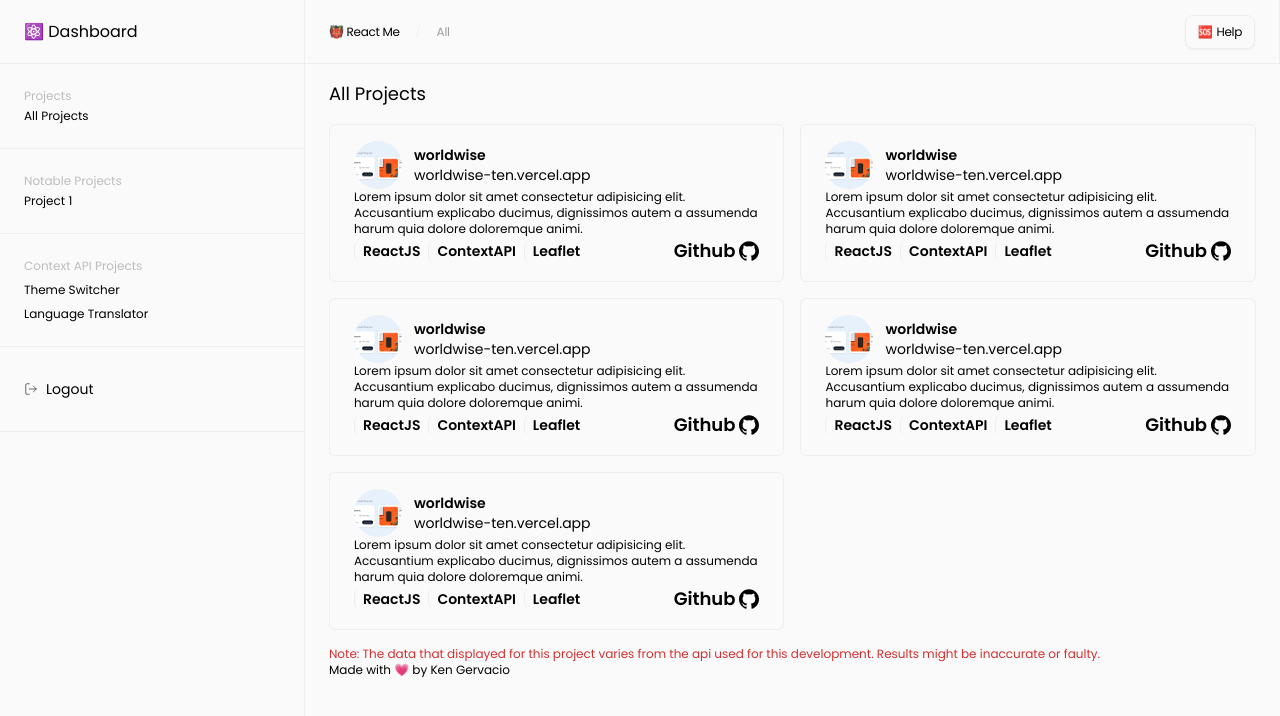
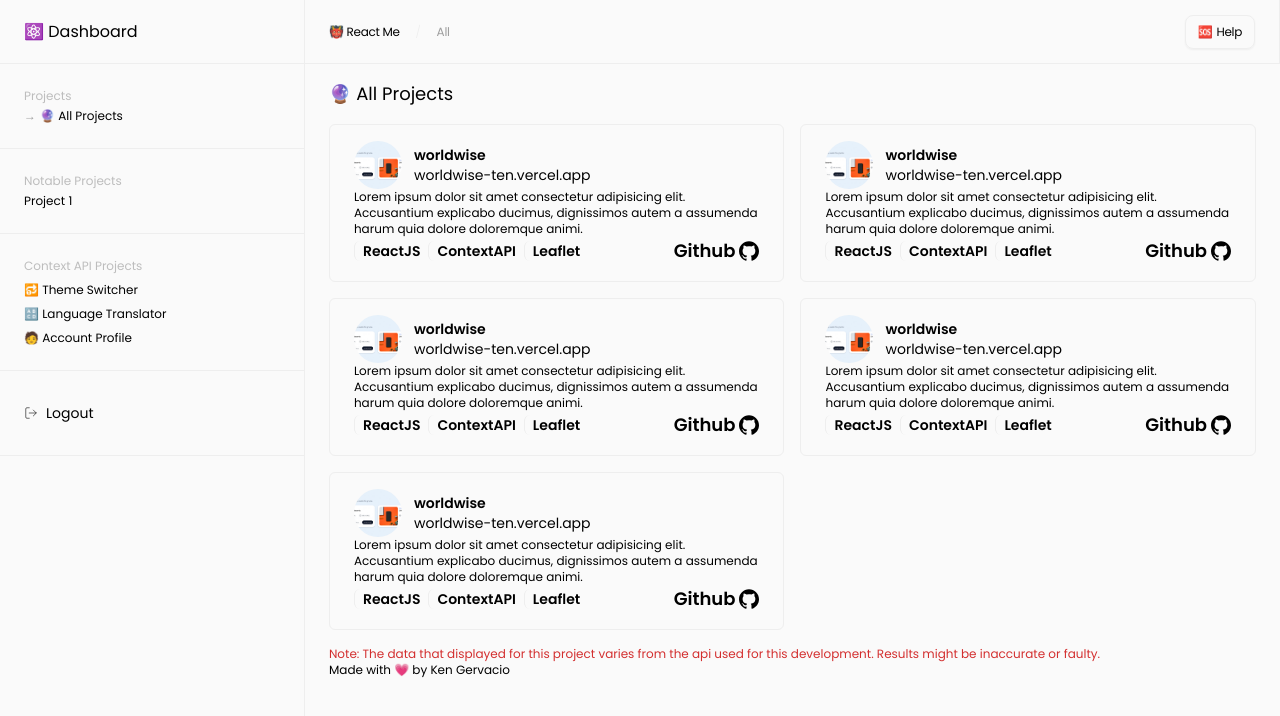
Before and after one commit to jkenger/react-me, a React (Create React App) app: page /space/projects/all in a window 1280 px wide. Shown: the top 716 px of the page. Built offline with nearby package versions, Linux system fonts and the light colour scheme.

Commit message:
fix side nav and paths

```diff
--- a/src/App.jsx
+++ b/src/App.jsx
@@ -7,9 +7,40 @@ import LanguageTranslator from "./components/pages/ContextPages/LanguageTranslat
 import AllProjects from "./components/pages/ProjectPages/AllProjects";
 import ContentPage from "./components/pages/ContentPage";
 import { TranslatorProvider } from "./components/context/TranslatorContext";
+import AccountProfile from "./components/pages/ContextPages/AccountProfile";
 
 function App() {
-  const initialStacks = ["React JS", "Context API", "Tailwind CSS"];
+  const contextApi = [
+    {
+      link: "theme-switcher",
+      element: (
+        <ThemeSwitcher
+          title={"🔂 Theme Switcher"}
+          stacks={["React JS", "Context API", "Tailwind CSS"]}
+        />
+      ),
+    },
+    {
+      link: "language-translator",
+      element: (
+        <TranslatorProvider>
+          <LanguageTranslator
+            title="🔠 Language Translator"
+            stacks={["React JS", "Context API", "Tailwind CSS"]}
+          />
+        </TranslatorProvider>
+      ),
+    },
+    {
+      link: "account-profile",
+      element: (
+        <AccountProfile
+          title="🧑 Account Profile"
+          stacks={["React JS", "Context API", "Tailwind CSS"]}
+        />
+      ),
+    },
+  ];
   return (
     <ThemeProvider>
       <BrowserRouter>
@@ -23,18 +54,10 @@ function App() {
               <Route />
             </Route>
             <Route path="context-api" element={<ContentPage />}>
-              <Route
-                path="theme-switcher"
-                element={<ThemeSwitcher initialStacks={initialStacks} />}
-              />
-              <Route
-                path="language-translator"
-                element={
-                  <TranslatorProvider>
-                    <LanguageTranslator initialStacks={initialStacks} />
-                  </TranslatorProvider>
-                }
-              />
+              {contextApi &&
+                contextApi.map((project) => (
+                  <Route path={project.link} element={project.element} />
+                ))}
             </Route>
           </Route>
           <Route path="*" element={<h1>404 Not Found</h1>} />
--- a/src/components/UI/SidebarList.jsx
+++ b/src/components/UI/SidebarList.jsx
@@ -5,11 +5,11 @@ function SidebarList({ headTitle, links = [{ title: "", to: "/" }] }) {
   return (
     <div>
       <p className="text-xs text-gray-400">{headTitle}</p>
-
+      <div className="flex flex-col">
         {map &&
           links.map((link, index) => (
-          <div className="flex flex-col" key={index}>
             <NavLink
+              key={index}
               to={`${link.to}`}
               className="flex hover:space-x-1 text-xs pt-2 group"
             >
@@ -18,19 +18,20 @@ function SidebarList({ headTitle, links = [{ title: "", to: "/" }] }) {
               </span>
               <p className="transition-all">{link.title}</p>
             </NavLink>
-          </div>
           ))}
 
         {!map && (
           <NavLink
-          key={links[0].title}
             to={`${links[0].to}`}
             className="flex hover:space-x-1 text-xs pt-1 group"
           >
-          <span className="hidden group-hover:flex text-gray-500">&rarr;</span>{" "}
+            <span className="hidden group-hover:flex text-gray-500">
+              &rarr;
+            </span>{" "}
             <p className="transition-all">{links[0].title}</p>
           </NavLink>
         )}
+      </div>
     </div>
   );
 }
--- a/src/components/hooks/usePath.jsx
+++ b/src/components/hooks/usePath.jsx
@@ -6,12 +6,13 @@ function usePath() {
   // Note: This Function Only Removes "-"
   function fetchTopNavTitle(pathname) {
     // get the last path
-    const pname = pathname
+    let pname = pathname
       .slice(pathname.lastIndexOf("/"), pathname.length)
       .replace("/", "");
 
+    pname = !pname ? (pname = "All") : pname;
     // replace - to space
-    const subpname = pname.replace("-", " ");
+    const subpname = pname.includes("-") ? pname.replace("-", " ") : pname;
     // capitalize each word
     const subPath = toCapital(subpname);
     return subPath;
@@ -24,7 +25,7 @@ function usePath() {
   }
 
   const { pathname } = useLocation();
-
+  console.log(pathname);
   // Fetch Side Navigation Path Name
   const sideNavTitle = fetchSideNavTitle(pathname);
 
@@ -32,12 +33,11 @@ function usePath() {
   const topNavTitle = fetchTopNavTitle(pathname);
 
   // Return Nothing
-  if (!pathname || !topNavTitle || !sideNavTitle) return;
 
   const path = {
     pathName: pathname,
-    sideNavTitle: sideNavTitle,
-    topNavTitle: topNavTitle,
+    sideNavTitle: sideNavTitle ? sideNavTitle : "sideNavTitle",
+    topNavTitle: topNavTitle ? topNavTitle : "topNavTitle",
   };
   return path;
 }
--- a/src/components/layout/SideNav.jsx
+++ b/src/components/layout/SideNav.jsx
@@ -14,7 +14,7 @@ function Sidenav({ path }) {
       <Sidebar>
         <SidebarList
           headTitle={"Projects"}
-          links={[{ title: "All Projects", to: "/" }]}
+          links={[{ title: "🔮 All Projects", to: "projects/all" }]}
           key={"Projects"}
         />
       </Sidebar>
@@ -30,10 +30,14 @@ function Sidenav({ path }) {
           headTitle={"Context API Projects"}
           key={"ASDSDX"}
           links={[
-            { title: "Theme Switcher", to: "context-api/theme-switcher" },
+            { title: "🔂 Theme Switcher", to: "context-api/theme-switcher" },
             {
-              title: "Language Translator",
+              title: "🔠 Language Translator",
               to: "context-api/language-translator",
+            },
+            {
+              title: "🧑 Account Profile",
+              to: "context-api/account-profile",
             },
           ]}
         />
--- /dev/null
+++ b/src/components/pages/ContextPages/AccountProfile.jsx
@@ -0,0 +1,12 @@
+import React from "react";
+import ContentHeader from "../../layout/ContentHeader";
+
+function AccountProfile({ initialStacks, title }) {
+  return (
+    <React.Fragment>
+      <ContentHeader title={title} stacks={initialStacks} />
+    </React.Fragment>
+  );
+}
+
+export default AccountProfile;
--- a/src/components/pages/ContextPages/ThemeSwitcher.jsx
+++ b/src/components/pages/ContextPages/ThemeSwitcher.jsx
@@ -6,11 +6,12 @@ import ContentHeader from "../../layout/ContentHeader";
 import Card from "../../UI/Card";
 import ContentFooter from "../../layout/ContentFooter";
 
-function ThemeSwitcher({ initialStacks }) {
+function ThemeSwitcher({ title, stacks }) {
   const { isDark, handleIsDark } = useTheme();
+  console.log(title, stacks);
   return (
     <React.Fragment>
-      <ContentHeader title="🔂 Theme Switcher" stacks={initialStacks} />
+      <ContentHeader title={title} stacks={stacks} />
       <Card className="flex items-center space-x-2 mb-4 text-sm">
         <Switch
           id="custom-switch-component"
--- a/src/components/pages/ProjectPages/AllProjects.jsx
+++ b/src/components/pages/ProjectPages/AllProjects.jsx
@@ -1,3 +1,4 @@
+import Card from "../../UI/Card";
 import ProjectCard from "../../UI/ProjectCard";
 import ContentFooter from "../../layout/ContentFooter";
 import ContentHeader from "../../layout/ContentHeader";
@@ -6,7 +7,7 @@ import ProjectsLayout from "../../layout/ProjectsLayout";
 function AllProjects() {
   return (
     <div className="flex flex-col">
-      <ContentHeader title="All Projects" />
+      <ContentHeader title="🔮 All Projects" />
       <ProjectsLayout>
         <ProjectCard />
         <ProjectCard />
--- a/src/components/services/capitalize.js
+++ b/src/components/services/capitalize.js
@@ -1,4 +1,4 @@
-function toCapital(string) {
+function toCapital(string = "") {
   return string
     .toLowerCase()
     .split(" ")
--- a/src/index.css
+++ b/src/index.css
@@ -17,3 +17,10 @@
 .card-dark svg {
   fill: white;
 }
+
+.active > span {
+  display: block;
+}
+.active {
+  @apply space-x-1;
+}
```
Lines whose indentation alone changed are shown as unchanged.
